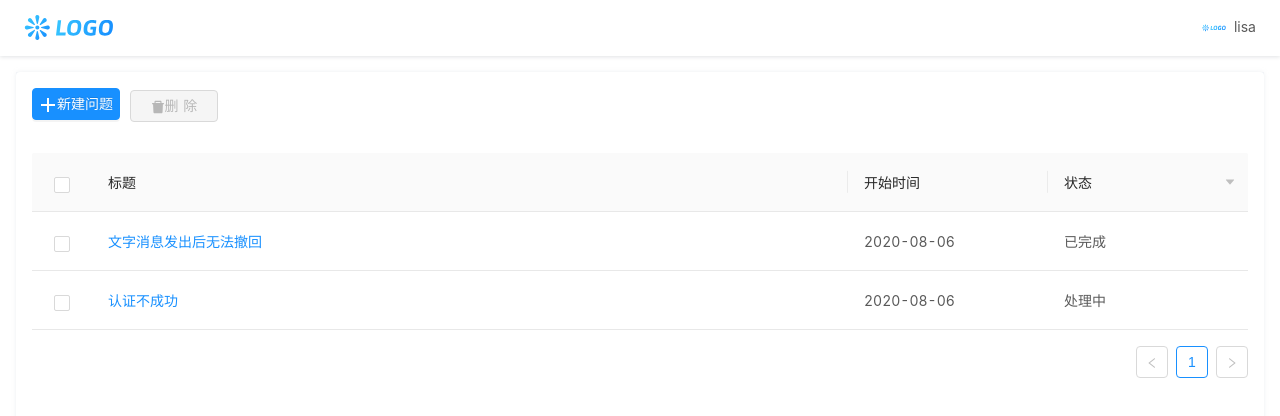
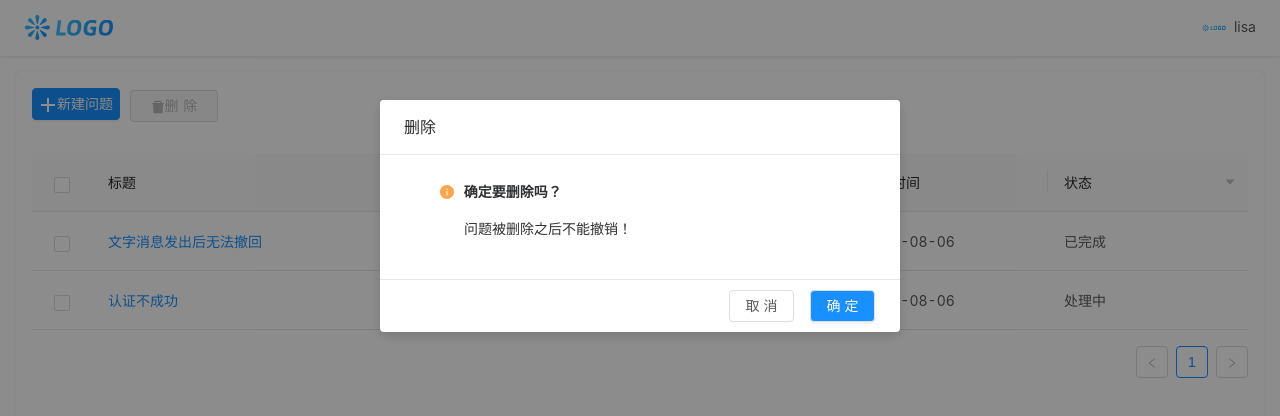
Before and after one commit to shmilyvidian/vs-ask, a React (Create React App) app: page /#/home in a window 1280 px wide. Shown: the top 416 px of the page. Built offline with nearby package versions, Linux system fonts and the light colour scheme.

Commit message:
fix: 调整删除弹窗样式

```diff
--- /dev/null
+++ b/src/components/modalWrap/index.less
@@ -0,0 +1,17 @@
+.footer {
+  &-btn-common {
+    width: 65px;
+    height: 32px;
+    box-sizing: border-box;
+    border: 1px solid #DCDFE6;
+    border-radius: 4px;
+  }
+
+  &-cancel{
+    margin-right: 8px;
+  }
+
+  &-wrapper{
+    margin-right: 9px;
+  }
+}
--- a/src/components/modalWrap/modalWrap.tsx
+++ b/src/components/modalWrap/modalWrap.tsx
@@ -1,6 +1,8 @@
 import React from "react";
 import { Modal, Button } from "antd";
 import classnames from "classnames";
+
+import './index.less'
 
 export interface IFooter {
   okClsName: string;
@@ -18,19 +20,15 @@ interface IModal {
   type: string;
 }
 
-let _style = {
-	btn: {
-		marginRight: 30,
-	},
-	contain: {
-		padding: "10px 20px",
-		color: "black",
-	},
-};
-const ModalWrap = ({ modal_visible, footer, content, type }: IModal) => {
+const ModalWrap = ({
+  modal_visible,
+  footer,
+  content,
+  type
+}: IModal) => {
   return (
     <Modal
-			visible={modal_visible}
+      visible={true}
       closable={false}
       wrapClassName="ModalWrap__style"
       onCancel={() => {
@@ -39,7 +37,7 @@ const ModalWrap = ({ modal_visible, footer, content, type }: IModal) => {
       title="删除"
       footer={
         footer ? (
-					<div style={_style.btn}>
+          <div className="footer-wrapper">
             <Button
               size="small"
               onClick={() => {
@@ -47,7 +45,7 @@ const ModalWrap = ({ modal_visible, footer, content, type }: IModal) => {
               }}
               className={classnames(footer.cancleClsName, {
                 hide: !footer.cancleTxt,
-							})}
+              },'footer-btn-common','footer-cancel')}
             >
               {footer.cancleTxt}
             </Button>
@@ -58,7 +56,7 @@ const ModalWrap = ({ modal_visible, footer, content, type }: IModal) => {
               }}
               className={classnames(footer.okClsName, {
                 hide: !footer.okTxt || type === "info",
-							})}
+              },'footer-btn-common')}
             >
               {footer.okTxt}
             </Button>
@@ -66,7 +64,7 @@ const ModalWrap = ({ modal_visible, footer, content, type }: IModal) => {
         ) : null
       }
     >
-			<div style={_style.contain}>{content}</div>
+      {content}
     </Modal>
   );
 };
--- /dev/null
+++ b/src/views/home/index.less
@@ -0,0 +1,26 @@
+@fontColor: #303133;
+
+.delete {
+  &-wrapper {
+    margin-top: 2px;
+    margin-left: 36px;
+  }
+
+  &-top {
+    margin-bottom: 16px;
+    font-size: 14px;
+    color: @fontColor;
+    font-weight: bold;
+  }
+
+  &-second {
+    margin-left: 24px;
+    color: @fontColor;
+    margin-bottom: 16px;
+  }
+
+  &-icon {
+    color: #faa64b;
+    margin-right: 6px;
+  }
+}
--- a/src/views/home/index.tsx
+++ b/src/views/home/index.tsx
@@ -5,12 +5,15 @@ import TableWrap, { DelFnType } from "components/tableWrap";
 import ModalWrap, { IFooter } from "components/modalWrap/modalWrap";
 import { InfoCircleFilled } from "@ant-design/icons";
 
-const content = (
-	<div>
-		<div>
-			<InfoCircleFilled style={{ color: "#faa64b" }} /> 确定要删除吗？
+import './index.less'
+
+// 删除模板内容
+const deleteDialogContent = (
+  <div className="delete-wrapper">
+    <div className="delete-top">
+      <InfoCircleFilled className="delete-icon" /> 确定要删除吗？
 		</div>
-		<div>问题被删除之后不能撤销</div>
+    <div className="delete-second">问题被删除之后不能撤销！</div>
   </div>
 );
 
@@ -30,7 +33,7 @@ const Home = () => {
       icon: "delete",
       isDelete: false,
       disabled: true,
-			callback: () => {},
+      callback: () => { },
     },
   ];
   const history = useHistory();
@@ -39,7 +42,7 @@ const Home = () => {
   const [confirmVisible, setConfirmVisible] = useState<boolean>(false);
 
   const [okCancelFn, setOkCancelFn] = useState<{ fn: Function }>({
-		fn: () => {},
+    fn: () => { },
   });
 
   const modalControl = (v: boolean) => {
@@ -85,7 +88,7 @@ const Home = () => {
       <ModalWrap
         modal_visible={confirmVisible}
         footer={confirmfooter}
-				content={content}
+        content={deleteDialogContent}
         type="info"
       />
     </div>
```
Lines whose indentation alone changed are shown as unchanged.
